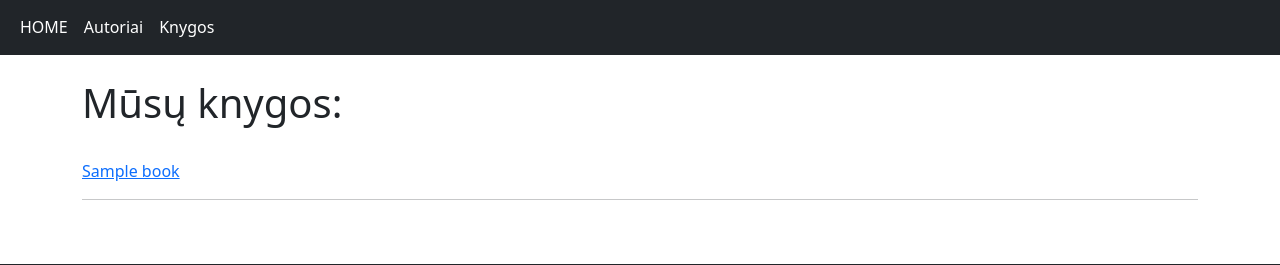
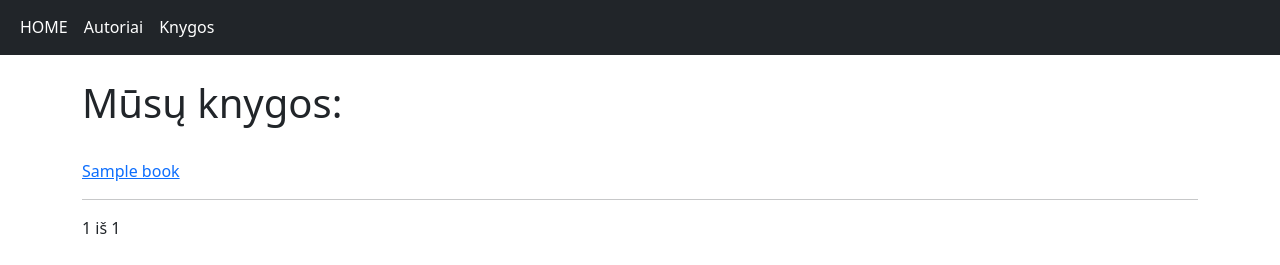
Before and after one commit to DonatasNoreika/biblioteka_202401, a Django app: page /library/books/ in a window 1280 px wide. Shown: the part 193-458 px from the top of the page. Run offline with Django 5.2, Linux system fonts and the light colour scheme; tables that the repository leaves empty hold one stand-in row (values such as "Sample post").

Commit message:
+Įdėtas puslapiavimas knygų sąraše

```diff
--- a/mysite/library/templates/books.html
+++ b/mysite/library/templates/books.html
@@ -9,4 +9,21 @@
 <p><a href="{{ book.pk }}">{{ book }}</a></p>
 <hr>
 {% endfor %}
+<div class="pagination">
+    <span class="step-links">
+        {% if page_obj.has_previous %}
+            <a href="?page=1">&laquo; pirmas</a>
+            <a href="?page={{ page_obj.previous_page_number }}">atgal</a>
+        {% endif %}
+
+        <span class="current">
+            {{ page_obj.number }} iš {{ page_obj.paginator.num_pages }}
+        </span>
+
+        {% if page_obj.has_next %}
+            <a href="?page={{ page_obj.next_page_number }}">pirmyn</a>
+            <a href="?page={{ page_obj.paginator.num_pages }}">paskutinis &raquo;</a>
+        {% endif %}
+    </span>
+</div>
 {% endblock %}
--- a/mysite/library/views.py
+++ b/mysite/library/views.py
@@ -40,6 +40,7 @@ class BookListView(generic.ListView):
     model = Book
     template_name = "books.html"
     context_object_name = "books"
+    paginate_by = 4
 
 
 class BookDetailView(generic.DetailView):
```
